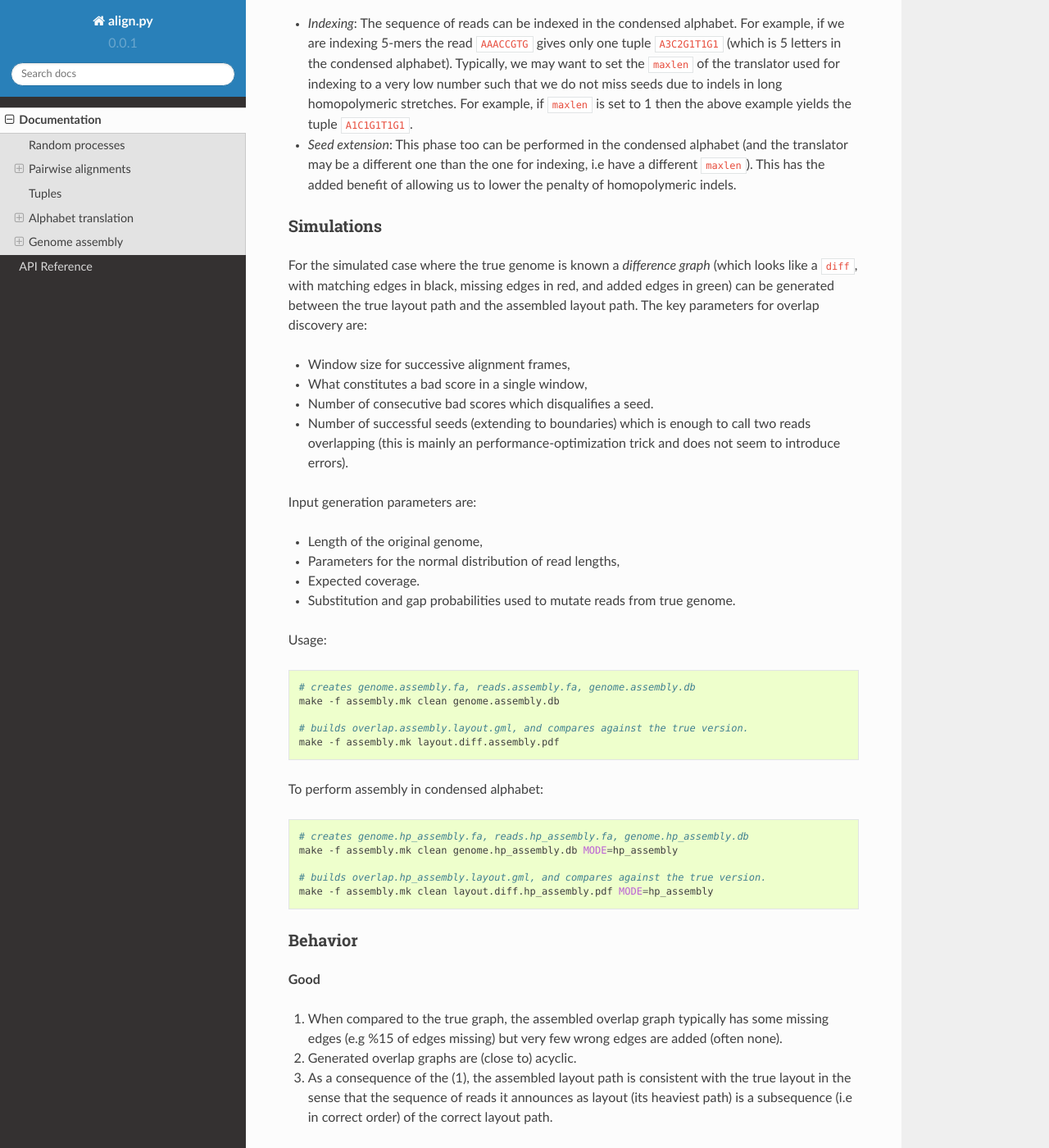
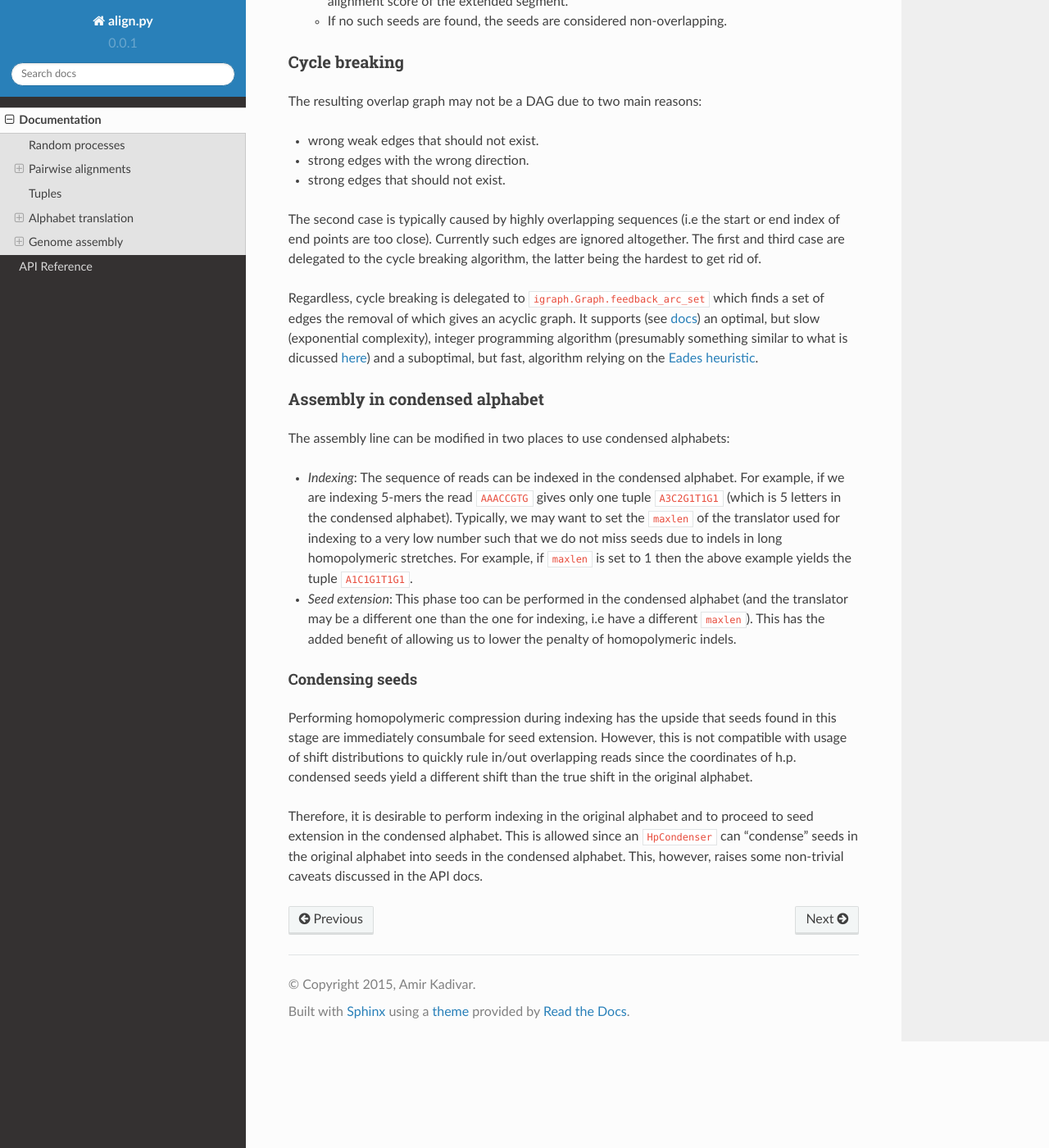
Before and after one commit to amirkdv/biseqt, a Sphinx documentation site: the page built from docs/docs.rst, in a window 1280 px wide and 1400 px high, scrolled down 4209 px. Shown: the whole window at 82% size. Built offline with Sphinx 7.4.7 and the Read the Docs theme 2.0.0, drawn with Linux system fonts in a browser that asks for light colours; some of the changed text lies outside the part shown.

Commit message:
better docs

```diff
--- a/docs/docs.rst
+++ b/docs/docs.rst
@@ -139,6 +139,17 @@
    `assembly <#genome-assembly>`__ below) into a seed in the condensed
    alphabet.
 
+Content dependent gap scores
+^^^^^^^^^^^^^^^^^^^^^^^^^^^^
+
+When aligning sequences in the condensed alphabet the usual
+linear/affine gap penalty which only takes into consideration the length
+of a gap has undesirable consequences. For example, the sequences
+``A2C7T3`` and ``A1T4`` can get a positive score despiting have a
+7-character long gap. To overcome this, ``libalign`` allows specifying
+gap scores that are *content-dependent* in that the extension score of
+gaps may depend on the content that is inserted or deleted.
+
 Score translation
 ^^^^^^^^^^^^^^^^^
 
@@ -191,12 +202,33 @@
 methods provided by ``assembly.OverlapBuilder``. All graph algorithms
 are delegated to `igraph <http://igraph.org/python/>`__. Overlap graphs
 are represented by ``assembly.OverlapGraph`` (which wraps an igraph
-directed graph). The weighted overlap DAG is built by seed expansion
-(see `Tuples Methods <#tuples>`__) on all pairs of sequences and the
-longest path is reported as the layout. Expansion is done by a rolling
-window of small global alignments (see tuning parameters in
-`Simulations <#simulations>`__) to find *overlap* alignments of
-sequences in the database.
+directed graph). The weighted overlap graph is built as follows:
+
+-  For any pair of potentially overlapping reads, find the *shift*
+   distribution of all seeds using a rolling sum window. The *shift* of
+   a seed with coordinates :math:`(i_S,i_T)` is the integer
+   :math:`i_S-i_T`.
+-  Find the ratio of the mode frequency of shifts over the uniform
+   frequency (which is 1 over the range of possible shifts). This ratio
+   is taken as a measure of "peakedness" of the shift distribution.
+
+   -  If the ratio is large enough, the pair of reads are considered
+      overlapping with score equal to the overlap length that mode shift
+      implies.
+   -  If the ratio is small enough, the pair of reads are considered
+      non-overlapping.
+   -  If the ratio is neither small or large enough, proceed to seed
+      extension.
+
+-  Only considering those seeds with shifts close to the shift mode, try
+   to find a seed that extends to a full overlap alignment by
+   consecutive start/end-anchored overlap alignments in a moving window
+   along the two reads.
+
+   -  If any such seed is found, the seeds are considered overlapping
+      with score equal to the alignment score of the extended segment.
+   -  If no such seeds are found, the seeds are considered
+      non-overlapping.
 
 Cycle breaking
 ~~~~~~~~~~~~~~
@@ -205,10 +237,13 @@
 
 -  wrong weak edges that should not exist.
 -  strong edges with the wrong direction.
+-  strong edges that should not exist.
 
 The second case is typically caused by highly overlapping sequences (i.e
 the start or end index of end points are too close). Currently such
-edges are ignored altogether.
+edges are ignored altogether. The first and third case are delegated to
+the cycle breaking algorithm, the latter being the hardest to get rid
+of.
 
 Regardless, cycle breaking is delegated to
 ``igraph.Graph.feedback_arc_set`` which finds a set of edges the removal
@@ -223,7 +258,8 @@
 Assembly in condensed alphabet
 ~~~~~~~~~~~~~~~~~~~~~~~~~~~~~~
 
-Assembly can be modified in two places to use condensed alphabets:
+The assembly line can be modified in two places to use condensed
+alphabets:
 
 -  *Indexing*: The sequence of reads can be indexed in the condensed
    alphabet. For example, if we are indexing 5-mers the read
@@ -238,68 +274,18 @@
    indexing, i.e have a different ``maxlen``). This has the added
    benefit of allowing us to lower the penalty of homopolymeric indels.
 
-Simulations
-~~~~~~~~~~~
+Condensing seeds
+^^^^^^^^^^^^^^^^
 
-For the simulated case where the true genome is known a *difference
-graph* (which looks like a ``diff``, with matching edges in black,
-missing edges in red, and added edges in green) can be generated between
-the true layout path and the assembled layout path. The key parameters
-for overlap discovery are:
+Performing homopolymeric compression during indexing has the upside that
+seeds found in this stage are immediately consumbale for seed extension.
+However, this is not compatible with usage of shift distributions to
+quickly rule in/out overlapping reads since the coordinates of h.p.
+condensed seeds yield a different shift than the true shift in the
+original alphabet.
 
--  Window size for successive alignment frames,
--  What constitutes a bad score in a single window,
--  Number of consecutive bad scores which disqualifies a seed.
--  Number of successful seeds (extending to boundaries) which is enough
-   to call two reads overlapping (this is mainly an
-   performance-optimization trick and does not seem to introduce
-   errors).
-
-Input generation parameters are:
-
--  Length of the original genome,
--  Parameters for the normal distribution of read lengths,
--  Expected coverage.
--  Substitution and gap probabilities used to mutate reads from true
-   genome.
-
-Usage:
-
-.. code:: shell
-
-    # creates genome.assembly.fa, reads.assembly.fa, genome.assembly.db
-    make -f assembly.mk clean genome.assembly.db
-
-    # builds overlap.assembly.layout.gml, and compares against the true version.
-    make -f assembly.mk layout.diff.assembly.pdf
-
-To perform assembly in condensed alphabet:
-
-.. code:: shell
-
-    # creates genome.hp_assembly.fa, reads.hp_assembly.fa, genome.hp_assembly.db
-    make -f assembly.mk clean genome.hp_assembly.db MODE=hp_assembly
-
-    # builds overlap.hp_assembly.layout.gml, and compares against the true version.
-    make -f assembly.mk clean layout.diff.hp_assembly.pdf MODE=hp_assembly
-
-Behavior
-~~~~~~~~
-
-**Good**
-
-i.   When compared to the true graph, the assembled overlap graph
-     typically has some missing edges (e.g %15 of edges missing) but
-     very few wrong edges are added (often none).
-ii.  Generated overlap graphs are (close to) acyclic.
-iii. As a consequence of the (1), the assembled layout path is
-     consistent with the true layout in the sense that the sequence of
-     reads it announces as layout (its heaviest path) is a subsequence
-     (i.e in correct order) of the correct layout path.
-
-**Bad**
-
-i.  When two reads are both mostly overlapping the direction may come
-    out wrong and this can cause cycles in the overlap graph.
-ii. There are occasional insertions too which do not seem to be
-    problematic since they are weak (i.e low scoring alignments).
+Therefore, it is desirable to perform indexing in the original alphabet
+and to proceed to seed extension in the condensed alphabet. This is
+allowed since an ``HpCondenser`` can "condense" seeds in the original
+alphabet into seeds in the condensed alphabet. This, however, raises
+some non-trivial caveats discussed in the API docs.
```
Also changed, not shown: docs.md (+45 -64 lines), 2 other files.
